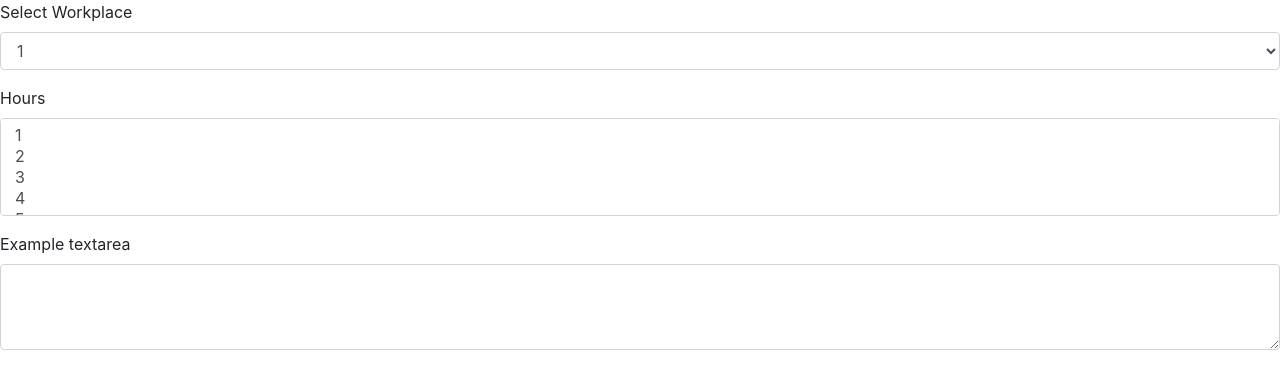
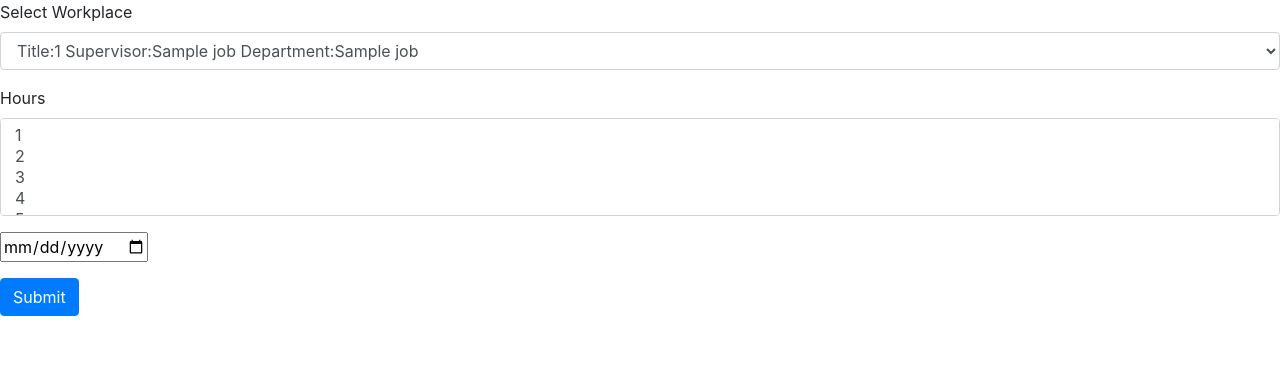
Before and after one commit to blackeuler/hoursme, a Flask app: template templates/submitHours.html in a window 1280 px wide. Shown: the top 389 px of the page. Run offline with Flask 2, Linux system fonts and the light colour scheme; the template is opened without the code that fills it: most values are stand-ins (such as "Sample title", 1, 10 or a date in 2020); some libraries are stand-ins or nearby versions.

Commit message:
Got Flask Up and Running Need to fix multiple user bug

```diff
--- a/application.py
+++ b/application.py
@@ -1,28 +1,33 @@
 from flask import Flask,render_template, request
 from flask import request
 from timeLogger import TimeLogger
+from datetime import date
+import datetime
 
 app = Flask(__name__)
 
 x=TimeLogger()
 
-@app.route("/")
-def displayJobs():
-    jobs = x.showAllJobs()
-    return f"The jobs are{jobs}"
 
 @app.route("/home", methods=['GET',])
 def home():
-
     return render_template("login.html")
 @app.route("/login",methods=['POST'])
 def login():
     x.user = request.form['user']
     x.passw = request.form['pass']
-    results= None
-    try:
-        results = x.webRun()
-    finally:
-        x.close()
-        x.__init__()
-    return render_template("submitHours.html")
+    x.webLogin()
+    jobs = x.showJobs()
+    return render_template("submitHours.html",jobs = jobs)
+@app.route("/done", methods=['POST'])
+def done():
+
+    x.selectJob(int(request.form['workplace'])+1)
+    date = request.form["day"].split("-")
+    dateP = datetime.date(int(date[0]),int(date[1]),int(date[2]))
+    x.selectMonth(dateP.month)
+    x.goToDay(dateP)
+    x.enterHours(request.form['hours'])
+    x.close()
+    x.__init__()
+    return render_template("login.html")
--- a/templates/submitHours.html
+++ b/templates/submitHours.html
@@ -11,10 +11,18 @@
     <title>Hours Made Easy!</title>
   </head>
   <body>
-    <form>
+    <form method="POST" action="/done">
         <div class="form-group">
           <label for="exampleFormControlSelect1">Select Workplace</label>
-          <select class="form-control" id="exampleFormControlSelect1">
+          <select required name="workplace" class="form-control" id="exampleFormControlSelect1">
+            {% for job in jobs %}
+            <option value={{ loop.index0 }}>Title:{{job[0]}} Supervisor:{{job[1]}} Department:{{job[2]}}</option>
+            {% endfor %}
+          </select>
+        </div>
+        <div class="form-group">
+          <label for="exampleFormControlSelect2">Hours</label>
+          <select multiple required name="hours" class="form-control" id="exampleFormControlSelect2">
             <option>1</option>
             <option>2</option>
             <option>3</option>
@@ -23,19 +31,9 @@
           </select>
         </div>
         <div class="form-group">
-          <label for="exampleFormControlSelect2">Hours</label>
-          <select multiple class="form-control" id="exampleFormControlSelect2">
-            <option>1</option>
-            <option>2</option>
-            <option>3</option>
-            <option>4</option>
-            <option>5</option>
-          </select>
+          <input required type="date" name="day">
         </div>
-        <div class="form-group">
-          <label for="exampleFormControlTextarea1">Example textarea</label>
-          <textarea class="form-control" id="exampleFormControlTextarea1" rows="3"></textarea>
-        </div>
+        <button type="submit" class="btn btn-primary">Submit</button>
       </form>
 
     <!-- Optional JavaScript -->
```
Also changed, not shown: timeLogger.py (+12 -18 lines), 1 other file.
